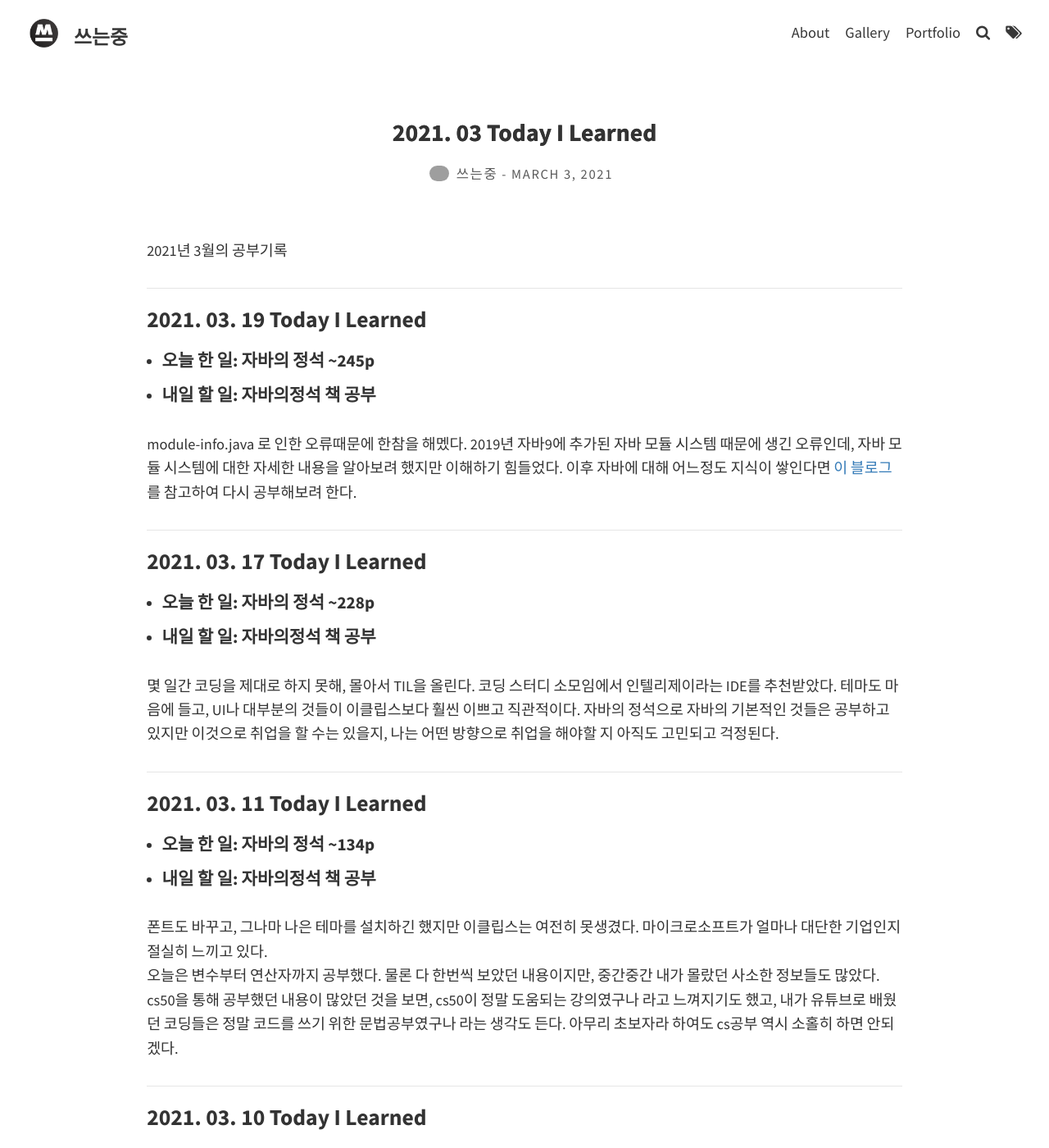
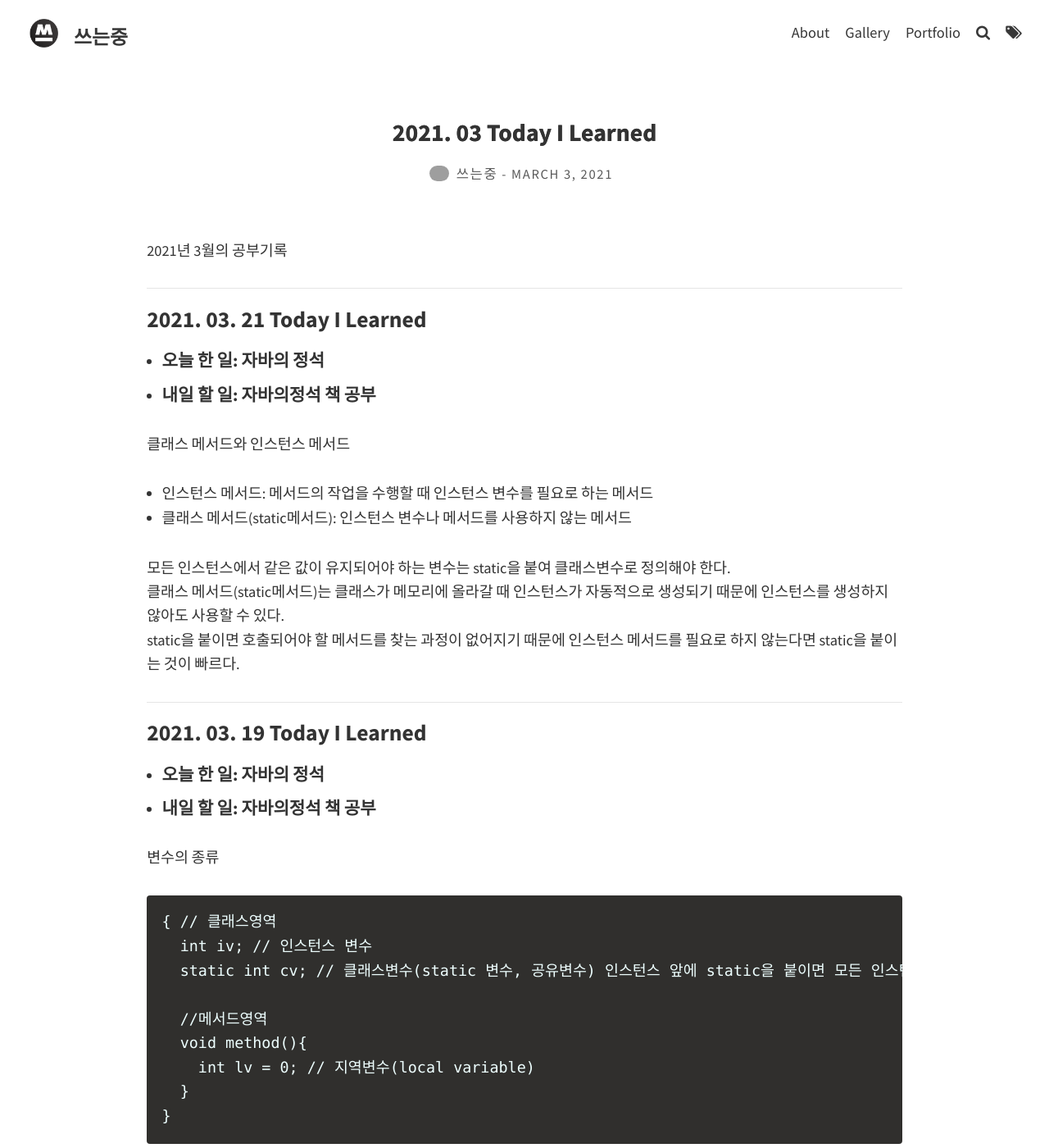
Before and after one commit to TaeIng/taeing.github.io, a Jekyll site: the page built from _posts/TIL/2021-03-03-TIL.md, in a window 1280 px wide and 1400 px high. Shown: the whole window at 82% size. Built offline with Jekyll 4.4.1, drawn with Linux system fonts in a browser that asks for light colours; comment, search, counter and statistics services are not loaded; grey boxes are pictures that could not be loaded.

Commit message:
POST: 3월 21일 TIL 추가

````diff
--- a/_posts/TIL/2021-03-03-TIL.md
+++ b/_posts/TIL/2021-03-03-TIL.md
@@ -8,6 +8,40 @@ excerpt_separator: <!--more-->
 
 2021년 3월의 공부기록
  <!--more-->
+
+ - - -
+
+<h3>2021. 03. 21 Today I Learned</h3>
+- <h4>오늘 한 일: 자바의 정석
+- <h4>내일 할 일: 자바의정석 책 공부</h4>
+
+클래스 메서드와 인스턴스 메서드
+
+- 인스턴스 메서드: 메서드의 작업을 수행할 때 인스턴스 변수를 필요로 하는 메서드
+- 클래스 메서드(static메서드): 인스턴스 변수나 메서드를 사용하지 않는 메서드
+
+모든 인스턴스에서 같은 값이 유지되어야 하는 변수는 static을 붙여 클래스변수로 정의해야 한다.
+클래스 메서드(static메서드)는 클래스가 메모리에 올라갈 때 인스턴스가 자동적으로 생성되기 때문에 인스턴스를 생성하지 않아도 사용할 수 있다.
+static을 붙이면 호출되어야 할 메서드를 찾는 과정이 없어지기 때문에 인스턴스 메서드를 필요로 하지 않는다면 static을 붙이는 것이 빠르다.
+
+ - - -
+
+<h3>2021. 03. 19 Today I Learned</h3>
+- <h4>오늘 한 일: 자바의 정석
+- <h4>내일 할 일: 자바의정석 책 공부</h4>
+
+변수의 종류
+```
+{ // 클래스영역
+  int iv; // 인스턴스 변수
+  static int cv; // 클래스변수(static 변수, 공유변수) 인스턴스 앞에 static을 붙이면 모든 인스턴스에서 공통된 값을 공유함
+
+  //메서드영역
+  void method(){
+    int lv = 0; // 지역변수(local variable)
+  }
+}
+```
 
  - - -
 
````
